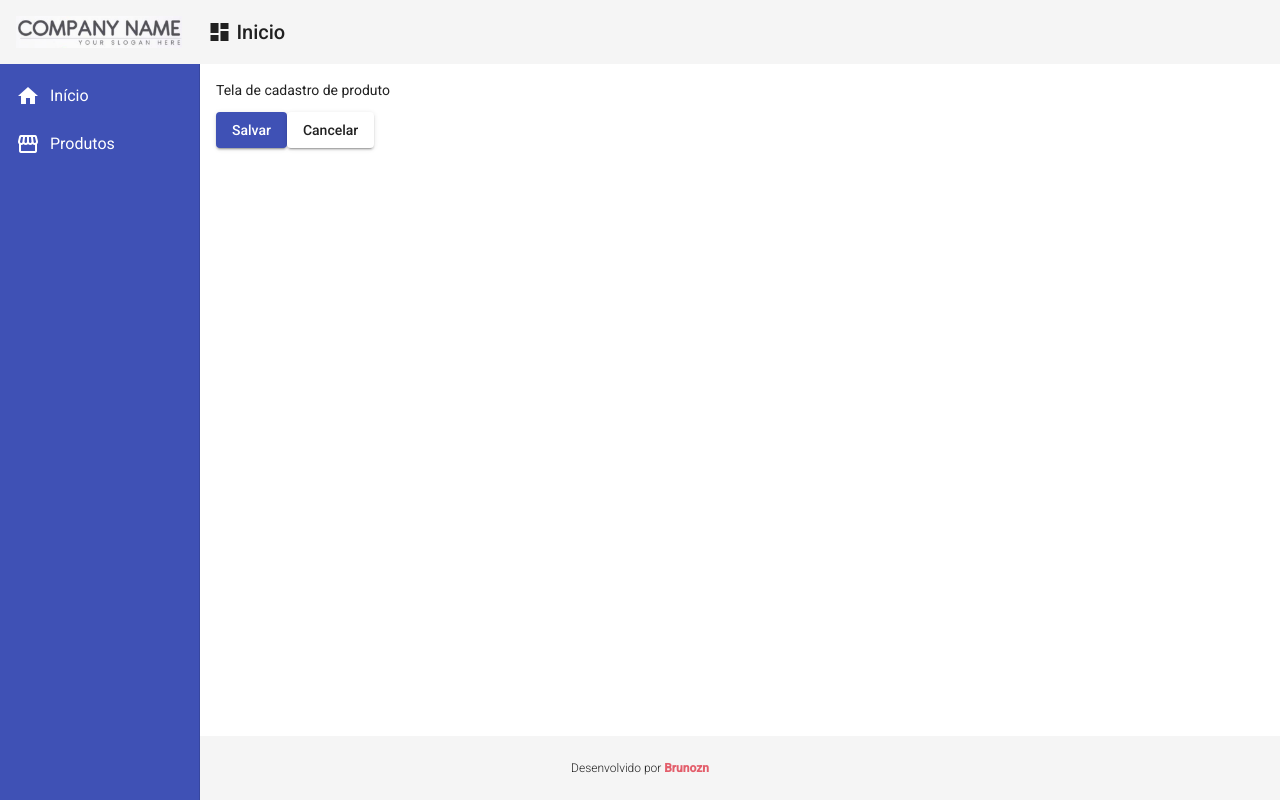
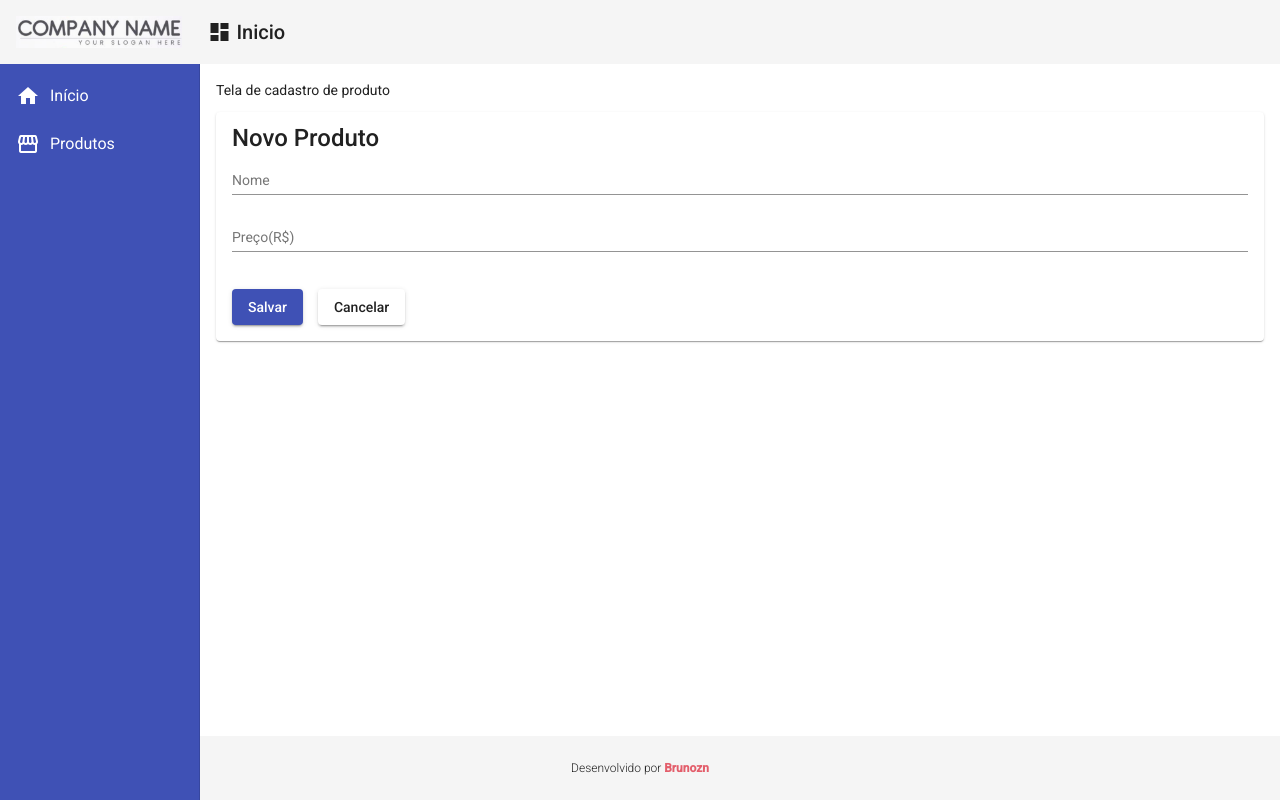
Before and after one commit to brunozn/crud_angular, an Angular app in the folder front/: page /products/create in a window 1280 px wide. Built offline with nearby package versions, Linux system fonts and the light colour scheme.

Commit message:
criando form para criar produtos

```diff
--- a/front/src/app/app.module.ts
+++ b/front/src/app/app.module.ts
@@ -23,6 +23,9 @@ import { MatSnackBarModule } from '@angular/material/snack-bar';
 
 import { HttpClientModule } from '@angular/common/http';
 
+import { FormsModule } from '@angular/forms';
+import { MatFormFieldModule } from '@angular/material/form-field';
+import { MatInputModule } from '@angular/material/input';
 
 @NgModule({
   declarations: [
@@ -46,6 +49,9 @@ import { HttpClientModule } from '@angular/common/http';
     MatButtonModule,
     MatSnackBarModule,
     HttpClientModule,
+    FormsModule,
+    MatFormFieldModule,
+    MatInputModule,
   ],
   providers: [],
   bootstrap: [AppComponent]
--- a/front/src/app/components/product/product-create/product-create.component.css
+++ b/front/src/app/components/product/product-create/product-create.component.css
@@ -0,0 +1,9 @@
+form{
+    display: flex;
+    flex-direction: column;
+}
+
+button{
+    margin-top: 20px;
+    margin-right: 15px;
+}
--- a/front/src/app/components/product/product-create/product-create.component.html
+++ b/front/src/app/components/product/product-create/product-create.component.html
@@ -1,4 +1,24 @@
 <p>Tela de cadastro de produto</p>
+
+<mat-card>
+    <mat-card-title>Novo Produto</mat-card-title>
+
+    <form>
+        <mat-form-field>
+            <input matInput
+                   placeholder="Nome"
+                   [(ngModel)]="product.name"
+                   name="name"
+            >
+        </mat-form-field>
+        <mat-form-field>
+            <input matInput
+                   placeholder="Preço(R$)"
+                  [(ngModel)]="product.price"
+                   name="price"
+            >
+        </mat-form-field>
+    </form>
 
     <button mat-raised-button (click)="createProduct()" color="primary">
         Salvar
@@ -7,3 +27,4 @@
     <button mat-raised-button (click)="cancelaProduct()">
         Cancelar
     </button>
+</mat-card>
```
Lines whose indentation alone changed are shown as unchanged.
